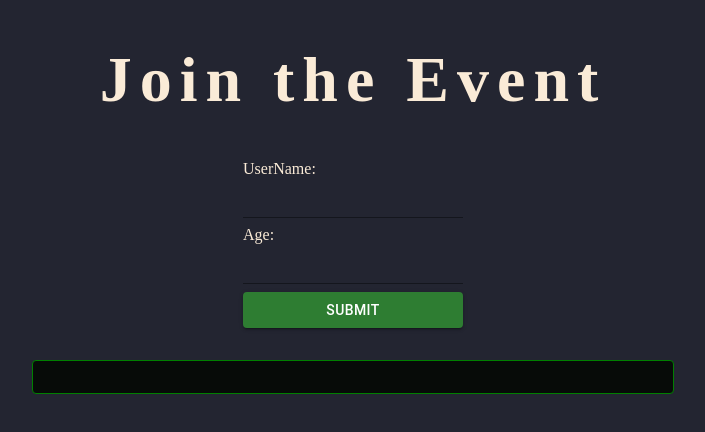
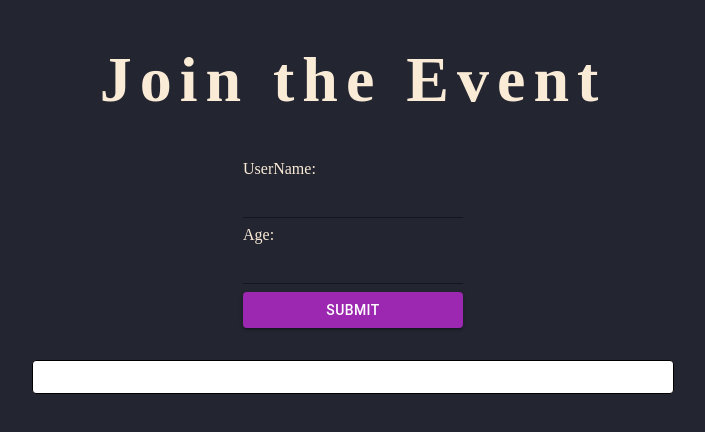
Before and after one commit to ilaydaozdemir/project_01, a React (Create React App) app: page / in a window 1280 px wide. Shown: the top 432 px of the page, without its empty margins (287-992 px from the left). Built offline with nearby package versions, Linux system fonts and the light colour scheme; a web font is replaced by a local one.

Commit message:
Add some style

```diff
--- a/src/components/UI/ErrorModal.jsx
+++ b/src/components/UI/ErrorModal.jsx
@@ -14,7 +14,11 @@ const ErrorModal = (props) => {
         <div className={style.content}>{props.message}</div>
         <footer className={style.actions}>
           {" "}
-          <Button variant="outlined" color="success" onClick={props.onConfirm}>
+          <Button
+            variant="outlined"
+            color="secondary"
+            onClick={props.onConfirm}
+          >
             Okey
           </Button>
         </footer>
--- a/src/components/USERS/AddUser.jsx
+++ b/src/components/USERS/AddUser.jsx
@@ -13,7 +13,7 @@ const AddUser = (props) => {
     if (name.trim().length === 0 || age.trim().length === 0) {
       setError({
         title: "Invalid input",
-        message: "Please enter a valid name and age (mom-empty values)",
+        message: "Please enter a valid name and age (non-empty values)",
       });
       return;
     }
@@ -56,18 +56,18 @@ const AddUser = (props) => {
             <Stack>UserName: </Stack>
             <TextField
               variant="standard"
-              color="success"
+              color="secondary"
               value={name}
               onChange={addName}
             />
             <Stack>Age: </Stack>
             <TextField
               variant="standard"
-              color="success"
+              color="secondary"
               value={age}
               onChange={addAge}
             />
-            <Button variant="contained" type="submit" color="success">
+            <Button variant="contained" type="submit" color="secondary">
               Submit
             </Button>
           </Stack>
--- a/src/components/USERS/UsersList.jsx
+++ b/src/components/USERS/UsersList.jsx
@@ -5,8 +5,9 @@ const UsersList = (props) => {
   return (
     <Stack
       sx={{
-        backgroundColor: "#070b08",
-        border: "1px solid green",
+        backgroundColor: "white",
+        color: "black",
+        border: "1px solid black",
         borderRadius: "4px",
         width: "90%",
         margin: "2rem auto",
```
